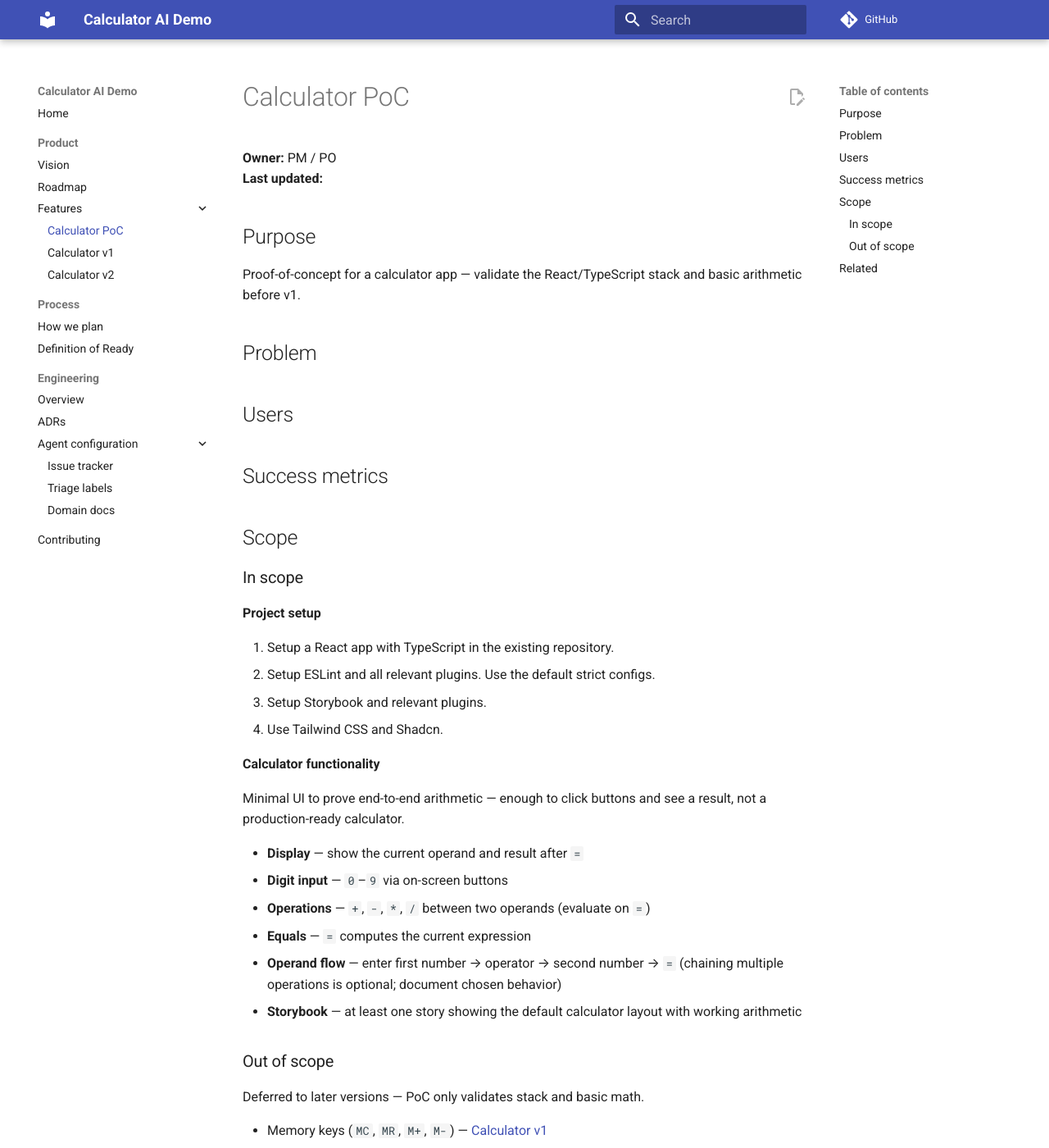
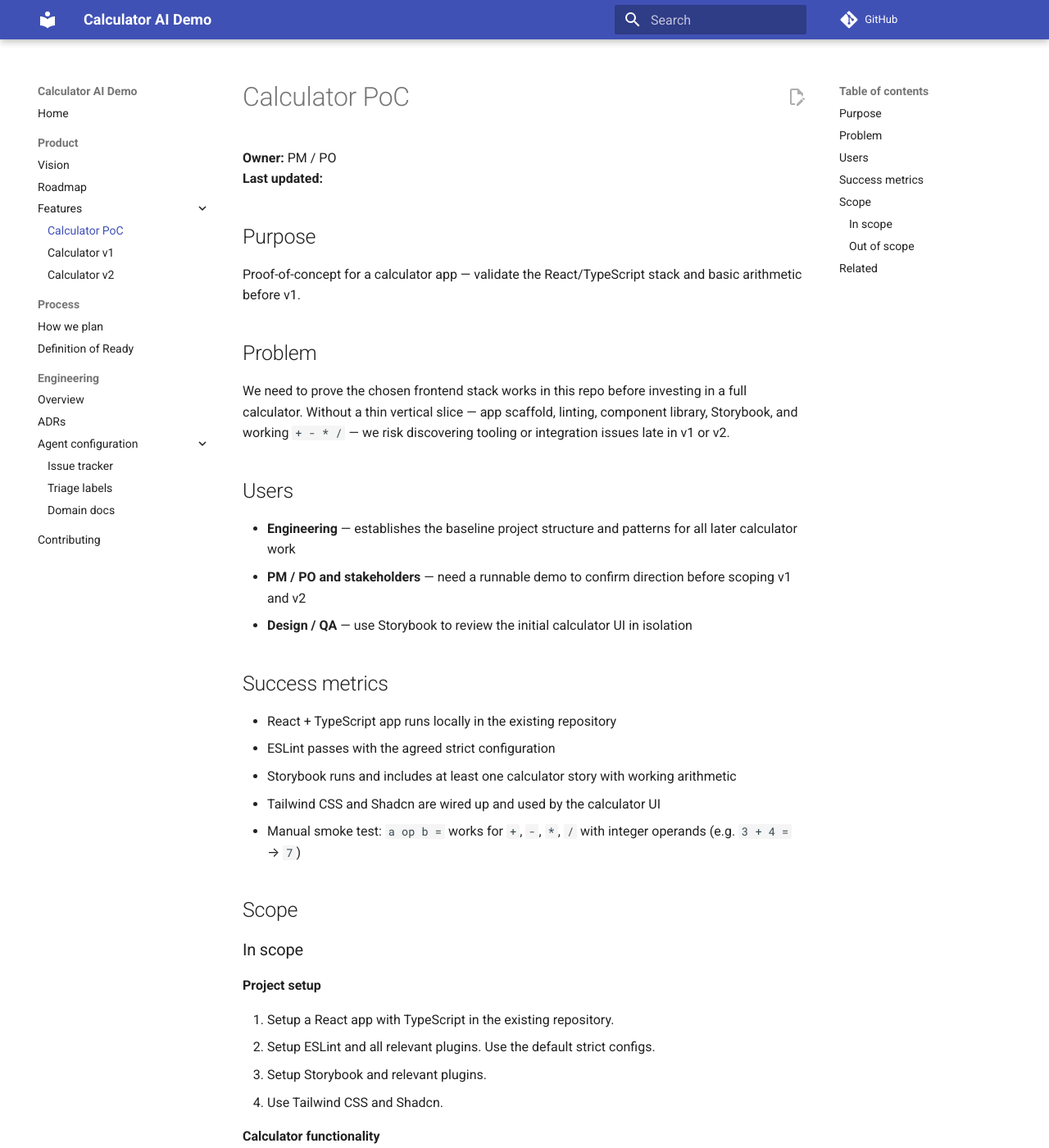
Before and after one commit to irenadimitrova1/calculator-ai-demo, an MkDocs documentation site: the page built from docs/product/features/calculator-poc.md, in a window 1280 px wide and 1400 px high. Shown: the whole window at 82% size. Built offline with MkDocs 1.6.1 and Material for MkDocs 9.7.7, drawn with Linux system fonts in a browser that asks for light colours; comment, search, counter and statistics services are not loaded.

Commit message:
Update calculator-poc.md

```diff
--- a/docs/product/features/calculator-poc.md
+++ b/docs/product/features/calculator-poc.md
@@ -9,15 +9,21 @@ Proof-of-concept for a calculator app — validate the React/TypeScript stack an
 
 ## Problem
 
-<!-- TODO: What user need does this address? -->
+We need to prove the chosen frontend stack works in this repo before investing in a full calculator. Without a thin vertical slice — app scaffold, linting, component library, Storybook, and working `+ - * /` — we risk discovering tooling or integration issues late in v1 or v2.
 
 ## Users
 
-<!-- TODO: Who benefits from this feature? -->
+- **Engineering** — establishes the baseline project structure and patterns for all later calculator work
+- **PM / PO and stakeholders** — need a runnable demo to confirm direction before scoping v1 and v2
+- **Design / QA** — use Storybook to review the initial calculator UI in isolation
 
 ## Success metrics
 
-<!-- TODO: Measurable outcomes -->
+- React + TypeScript app runs locally in the existing repository
+- ESLint passes with the agreed strict configuration
+- Storybook runs and includes at least one calculator story with working arithmetic
+- Tailwind CSS and Shadcn are wired up and used by the calculator UI
+- Manual smoke test: `a op b =` works for `+`, `-`, `*`, `/` with integer operands (e.g. `3 + 4 =` → `7`)
 
 ## Scope
 
```
